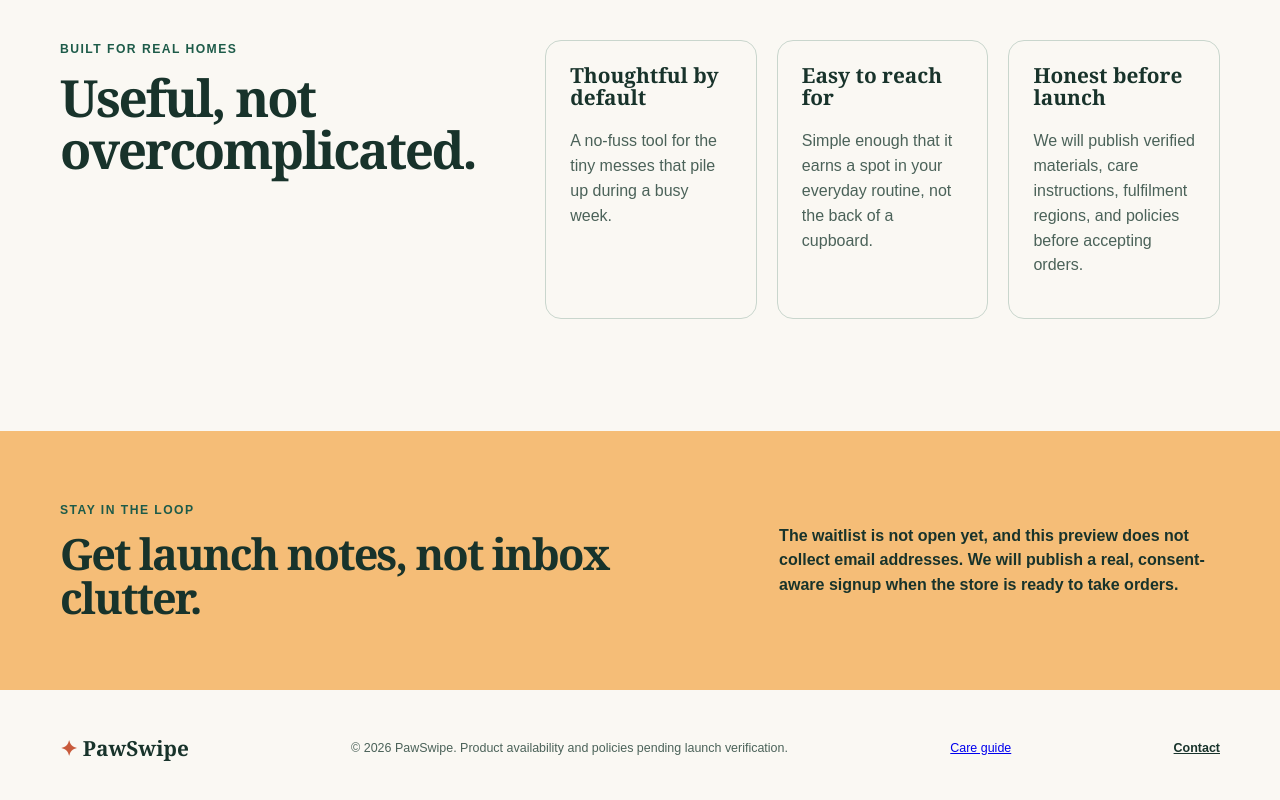
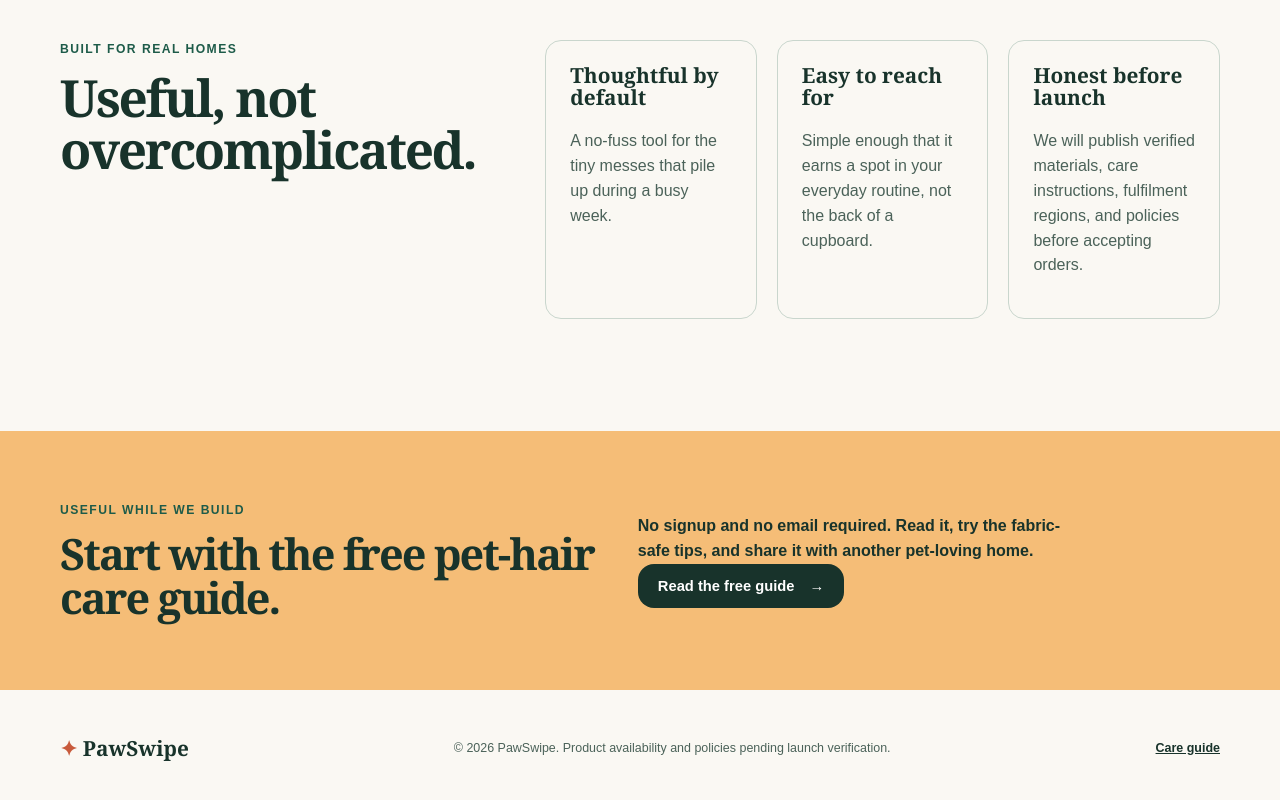
Before and after one commit to emerickchasse/GPTShipping, a website: page index.html in a window 1280 px wide. Shown: the part 2394-3194 px from the top of the page. Drawn offline with Linux system fonts and the light colour scheme.

Commit message:
fix: replace placeholder support with useful guide

```diff
--- a/index.html
+++ b/index.html
@@ -115,13 +115,13 @@
       </section>
 
       <section class="signup">
-        <div class="shell signup-inner"><div><p class="eyebrow">Stay in the loop</p><h2>Get launch notes, not inbox clutter.</h2></div>
-          <p class="launch-note">The waitlist is not open yet, and this preview does not collect email addresses. We will publish a real, consent-aware signup when the store is ready to take orders.</p>
+        <div class="shell signup-inner"><div><p class="eyebrow">Useful while we build</p><h2>Start with the free pet-hair care guide.</h2></div>
+          <div class="signup-action"><p class="launch-note">No signup and no email required. Read it, try the fabric-safe tips, and share it with another pet-loving home.</p><a class="button button-dark" href="care-guide.html">Read the free guide <span aria-hidden="true">→</span></a></div>
         </div>
       </section>
     </main>
 
-    <footer class="site-footer shell"><a class="brand" href="#top"><span aria-hidden="true">✦</span> PawSwipe</a><p>© <span id="year"></span> PawSwipe. Product availability and policies pending launch verification.</p><a href="care-guide.html">Care guide</a><a href="mailto:hello@example.com">Contact</a></footer>
+    <footer class="site-footer shell"><a class="brand" href="#top"><span aria-hidden="true">✦</span> PawSwipe</a><p>© <span id="year"></span> PawSwipe. Product availability and policies pending launch verification.</p><a href="care-guide.html">Care guide</a></footer>
 
     <aside id="cart" class="cart" aria-label="Shopping cart" aria-hidden="true">
       <div class="cart-header"><h2>Your cart</h2><button id="close-cart" type="button" aria-label="Close cart">×</button></div>
```
Also changed, not shown: MEMORY.md (+1 -0 lines), .codex/skills/dropshipping-launch/SKILL.md.
